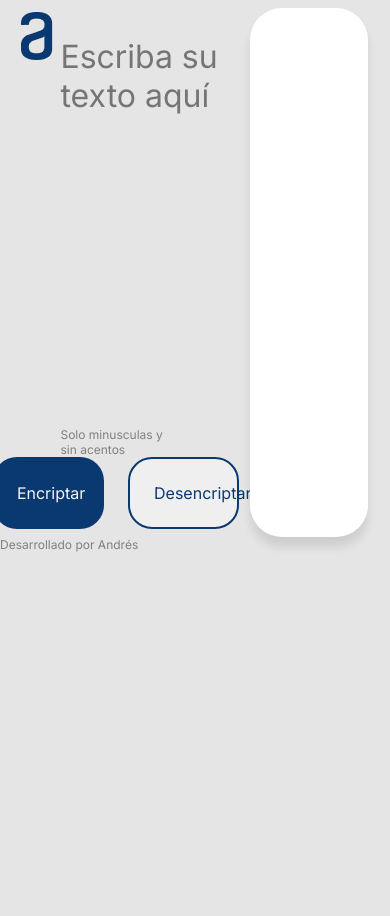
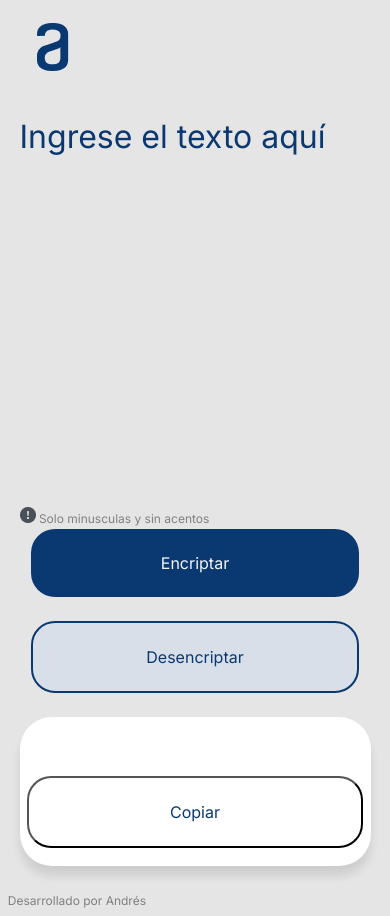
Before and after one commit to FreeHowl/proyecto-encriptador, a plain HTML site: page index.html in a window 390 px wide. Both pictures are taken after a click on the button "Encriptar". Before the commit the page ends 844 px from the top, so only its background shows below. Drawn offline with Linux system fonts and the light colour scheme.

Commit message:
agregado boton copiar y responsividad

```diff
--- a/encriptar.js
+++ b/encriptar.js
@@ -1,5 +1,18 @@
+function copiar(){
+    const copiado = document.getElementById("elTexto").innerText;
+    navigator.clipboard.writeText(copiado);
+}
+
 function encriptar(){
+    //captura el valor del area de texto
     var texto = document.getElementById("campoTexto").value;
+    //condicion de acentos y mayusculas
+    var Permitido = /^[a-z0-9 ]*$/;
+    //si el valor del area de texto contiene los caracteres no permitidos, emite mensaje
+    if (!Permitido.test(texto)){
+        document.getElementById("elTexto").innerText = "No se permite mayusculas ni acentos.";
+    } else {
+        //si no hay caracteres no permitidos, procede a identificar las vocales y reemplazarlas
         var encriptado = texto.replace(/(a|e|i|o|u)/g, function(match){
             if (match === "a") return "ai";
             if (match === "e") return "enter";
@@ -7,11 +20,20 @@ function encriptar(){
             if (match === "o") return "ober";
             if (match === "u") return "ufta";
         });
+        //cambia el texto de la seccion "elTexto" por el texto encriptado
         document.getElementById("elTexto").innerText = encriptado;
+        //hace aparecer el boton "Copiar"
+        document.getElementById("botonCopiar").style.display = "inline-block";
+    }
+
 }
 
 function desencriptar(){
     var texto = document.getElementById("campoTexto").value;
+    var Permitido = /^[a-z0-9 ]*$/;
+    if (!Permitido.test(texto)){
+        document.getElementById("elTexto").innerText = "No se permite mayusculas ni acentos.";
+    }else {
         var desencriptado = texto.replace(/(ai|enter|imes|ober|ufta)/g, function(match){
             if (match === "ai") return "a";
             if (match === "enter") return "e";
@@ -21,3 +43,4 @@ function desencriptar(){
         });
     document.getElementById("elTexto").innerText = desencriptado;
     }
+}
--- a/index.html
+++ b/index.html
@@ -7,7 +7,9 @@
     <link rel="stylesheet" href="styles/style.css">
 </head>
 <body>
-    <header></header>
+    <header>
+
+    </header>
     <main class="presentacion">
         <nav class="header__menu">
             <!--header con boton de alura para ir al home-->
@@ -15,22 +17,27 @@
                 <img src="assets/logo-alura.png" alt="Logo de alura">
             </a>
         </nav>
-        <form name="campoTexto" class="container__formulario">
+        <div name="campoTexto" class="container__formulario">
             <!--formulario para escribir el texto-->
-            <textarea type="text" id="campoTexto" name="campoTexto" cols="10" rows="10" class="mi__formulario" placeholder="Escriba su texto aquí"></textarea>
-            <label for="campoTexto" class="pie__formulario">Solo minusculas y sin acentos</label>
+            <textarea type="text" id="campoTexto" name="campoTexto" cols="35" rows="10" class="mi__formulario" placeholder="Ingrese el texto aquí"></textarea>
+            <label for="campoTexto" class="pie__formulario"><img src="/assets/bi_exclamation-circle-fill.png" alt="signo de exclamación"> Solo minusculas y sin acentos</label>
+
             <div class="container__botones">
                 <button type="button" onclick="encriptar()" class="container__boton__encriptar">Encriptar</button>
                 <button type="button" onclick="desencriptar()" class="container__boton__desencriptar">Desencriptar</button>
             </div>
-        </form>
-        <div class="container__texto__mostrado" id="elTexto">
+        </div>
+        <div class="container__texto__mostrado">
             <!--contenedor para mostrar el texto-->
-            <section id="elTexto">
+            <section id="elTexto" class="medio">
                 <img class="presentacion__imagen" src="assets/Muñeco.png" alt="">
                 <h2 class="container__texto">Ningún mensaje fue encontrado </h2>
                 <p>Ingrese el texto que desee encriptar o desencriptar</p>
             </section>
+            <!--Boton de copiar-->
+            <div id="contenedorCopiar" class="contenedorCopiar">
+                <button type="button" id="botonCopiar" onclick="copiar()" class="container__boton__copiar">Copiar</button>
+            </div>
         </div>
     </main>
     <footer class="footer">
--- a/styles/style.css
+++ b/styles/style.css
@@ -21,21 +21,23 @@ body{
 }
 
 .presentacion{
-    justify-content:space-around;
+    justify-content:center;
     display: flex;
     padding: 2% 5% 0% 0%;
+    gap: 24px;
 }
 
 .container__formulario{
-    width: 30%;
     display: flex;
-    justify-content: space-between;
+    padding: 5% 0% 0% 0%;
     flex-direction: column;
-    padding: 8% 20% 2% 1%;
+}
+
+textarea::placeholder{
+    color:#0A3871;
 }
 
 .mi__formulario{
-    width: 150%;
     resize: none;
     border:hidden;
     background: none;
@@ -48,6 +50,7 @@ body{
     font-family: var(--fuente-inter);
     font-size: 12px;
     color: gray;
+    padding-bottom: 1%;
 }
 
 .container__texto{
@@ -55,13 +58,12 @@ body{
     border:hidden;
     font-family: var(--fuente-inter);
     font-size: 24px;
-    font-weight: bold;
     text-align: center;
     color:#000000;
 }
 
 .container__texto__mostrado{
-    width: 30%;
+    width: 400px;
     background-color: white;
     align-items: center;
     text-align: center;
@@ -72,9 +74,10 @@ body{
     font-family: var(--fuente-inter);
     font-size: 16px;
     text-decoration: none;
-    color: gray;
+    color: #495057;
     display: flex;
     flex-direction: column;
+    gap: 24px;
 }
 
 .presentacion__imagen{
@@ -82,13 +85,14 @@ body{
 }
 
 .container__botones{
-    display: flex;
-    justify-content:center;
+    display:flex;
+    align-items: center;
     gap: 24px;
+    margin-top: auto;
 }
 
 .container__boton__encriptar{
-    width: 100%;
+    width: 20.5em;
     text-align: center;
     background: #0A3871;
     padding: 24px;
@@ -98,13 +102,13 @@ body{
     text-decoration: none;
     color: whitesmoke;
     border-style:hidden ;
-    justify-content: center;
-    gap: 10px;
+    cursor: pointer;
 }
 
 .container__boton__desencriptar{
-    width: 100%;
+    width: 20.5em;
     text-align: center;
+    background-color: #D8DFE8;
     padding: 24px;
     border-radius: 24px;
     font-family: var(--fuente-inter);
@@ -112,12 +116,76 @@ body{
     text-decoration: none;
     color: #0A3871;
     border: 2px solid ;
+    cursor: pointer;
+    gap: 24px;
+}
+
+.medio{
+    display: flex;
     justify-content: center;
-    gap: 10px;
+    flex-direction: column;
+    align-items: center;
+    gap: 16px;
+}
+
+.contenedorCopiar{
+    margin-top: auto;
+}
+
+.container__boton__copiar{
+    font-family: var(--fuente-inter);
+    font-size: 16px;
+    width: 21em;
+    padding: 24px;
+    border-radius: 24px;
+    justify-content: center;
+    align-items: flex-end;
+    color: #0A3871;
+    background-color: white;
+    display: none;
+    cursor: pointer;
 }
 
 .footer{
+    display: flex;
     font-family: var(--fuente-inter);
     font-size: 12px;
     color: gray;
+    padding: 2% 2%;
 }
+
+@media(max-width: 1000px){
+    .presentacion{
+        flex-direction: column;
+        padding: 5%;
+    }
+
+    .presentacion__imagen{
+        display: none;
+    }
+
+    .container__texto__mostrado{
+        width: auto;
+        padding-right: 1%;
+    }
+}
+
+@media(max-width: 700px){
+    .presentacion{
+        flex-direction: column;
+        padding: 5%;
+    }
+
+    .presentacion__imagen{
+        display: none;
+    }
+
+    .container__texto__mostrado{
+        width: auto;
+        padding-right: 1%;
+    }
+
+    .container__botones{
+        flex-direction: column;
+    }
+}
```
Also changed, not shown: assets/bi_exclamation-circle-fill.png (added), git-y-github/Comandos.txt (added). Lines whose indentation alone changed are shown as unchanged.
